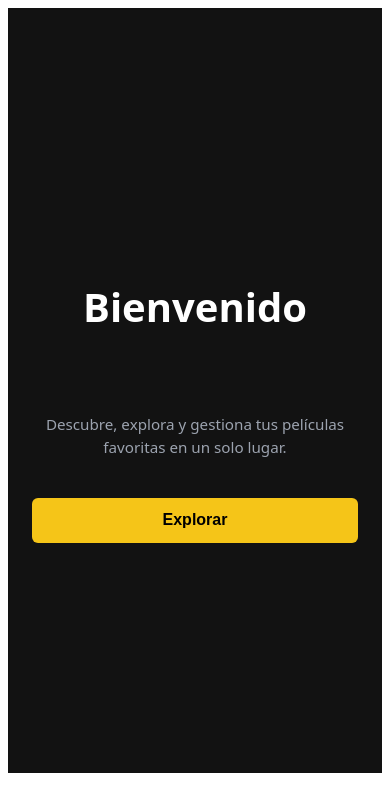
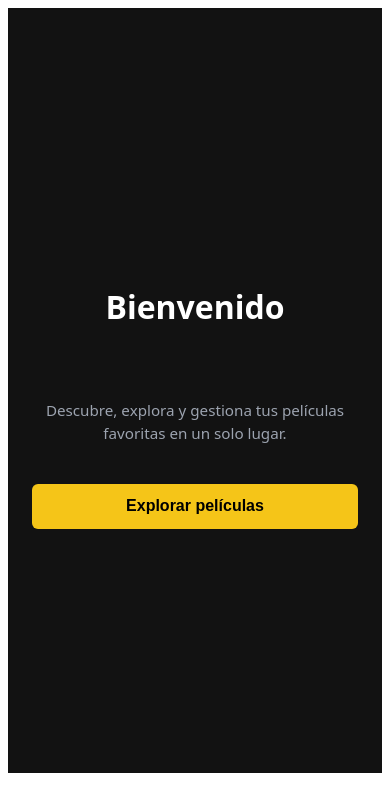
Before and after one commit to Rami-Ana/movies-app, an Angular app: page / in a window 390 px wide. Shown: the top 812 px of the page. Built offline with nearby package versions, Linux system fonts and the light colour scheme.

Commit message:
feat: add mobile first css

```diff
--- a/src/app/features/home/home-page.css
+++ b/src/app/features/home/home-page.css
@@ -34,7 +34,7 @@
 }
 
 .btn-explore {
-  background-color: #f5c518; /* Amarillo estilo cine */
+  background-color: #f5c518;
   color: #000000;
   border: none;
   padding: 0.85rem 2rem;
@@ -50,3 +50,13 @@
 .btn-explore:hover {
   background-color: #d4a912;
 }
+
+.welcome-card h1 {
+  font-size: 2rem; /* móvil */
+}
+
+@media (min-width: 768px) {
+  .welcome-card h1 {
+    font-size: 2.5rem; /* pantallas grandes */
+  }
+}
--- a/src/app/features/home/home-page.ts
+++ b/src/app/features/home/home-page.ts
@@ -9,5 +9,5 @@ import { RouterLink } from '@angular/router';
 export class HomePage {
   title = "Bienvenido";
   subtitle = "Descubre, explora y gestiona tus películas favoritas en un solo lugar.";
-  buttonHome = "Explorar"
+  buttonHome = "Explorar películas"
 }
```
